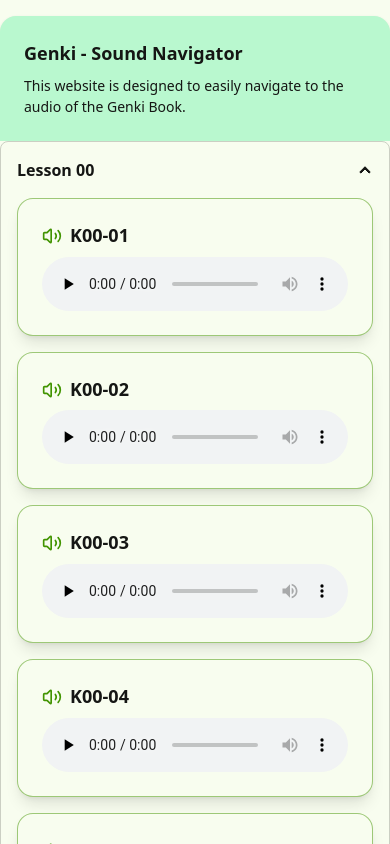
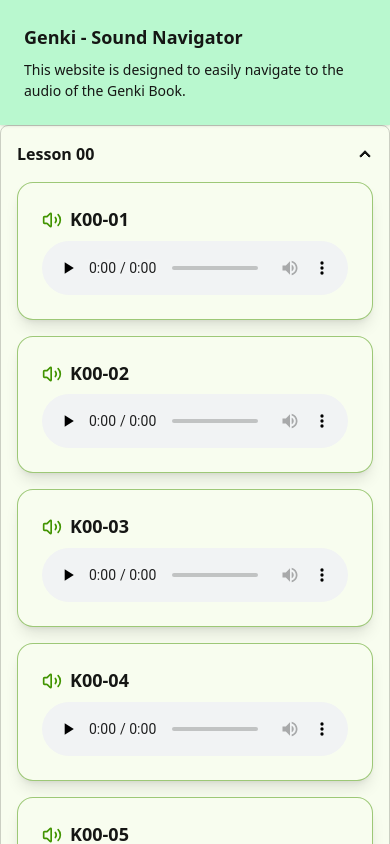
Before and after one commit to sheikhsulaiman/genki-audio, a React (Vite) app: page / in a window 390 px wide. Shown: the top 844 px of the page. Built offline with nearby package versions, Linux system fonts and the light colour scheme.

Commit message:
Page title sticky

```diff
--- a/src/App.tsx
+++ b/src/App.tsx
@@ -31,9 +31,9 @@
   };
 
   return (
-    <div className="container mx-auto max-w-4xl my-4">
-      <div className="card bg-green-200 shadow-sm">
-        <div className="card-body">
+    <div className="container mx-auto max-w-4xl md:my-4">
+      <div className="card">
+        <div className="card-body bg-green-200 shadow-sm md:rounded-xl md:mb-4 sticky top-0 md:top-4 z-10">
           <h2 className="card-title">Genki - Sound Navigator</h2>
           <p>
             This website is designed to easily navigate to the audio of the
```
